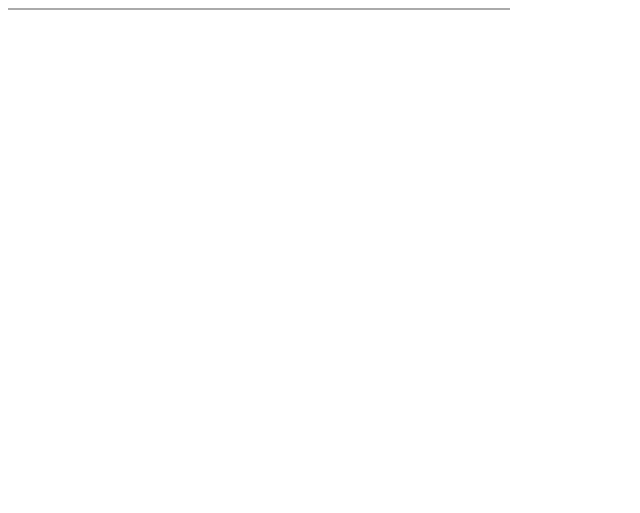
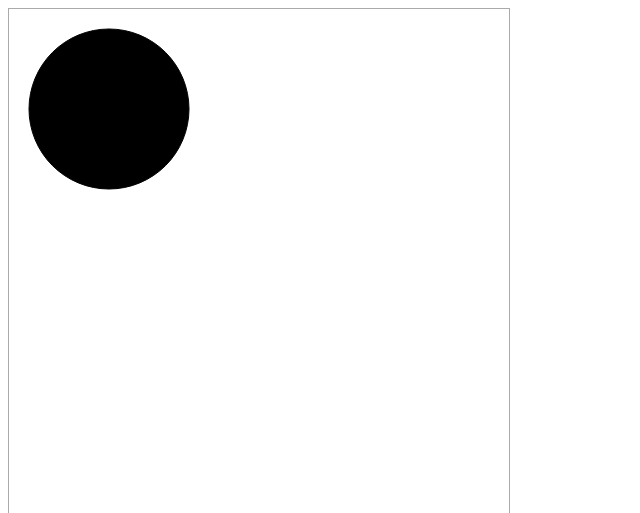
Before and after one commit to andresfelipemendezt/flipPage, a plain HTML site: page index.html in a window 1280 px wide. Shown: the top 513 px of the page, without its empty margins (0-640 px from the left). Drawn offline with Linux system fonts and the light colour scheme.

Commit message:
working js tag linked

```diff
--- a/index.html
+++ b/index.html
@@ -4,8 +4,8 @@
 	<meta charset="UTF-8">
 	<title>Document</title>
 	<link rel="stylesheet" href="css/style.css">
-	<script scr="js/raphael.js"></script>
-	<script scr="js/script.js"></script>
+	<script type="text/javascript" src="js/raphael.js"></script>
+	<script type="text/javascript" src="js/script.js"> </script>
 </head>
 <body>
 	<div id="canvas_container"></div>
--- a/js/script.js
+++ b/js/script.js
@@ -1,5 +1,5 @@
 
 window.onload = function() {
     var paper = new Raphael(document.getElementById('canvas_container'), 500, 500);
-    var circle = paper.circle(100, 100, 80);
+    var circle = paper.circle(100, 100, 80).attr({fill: '#000'});
 }
```
Also changed, not shown: js/min/script.min.js (added).
